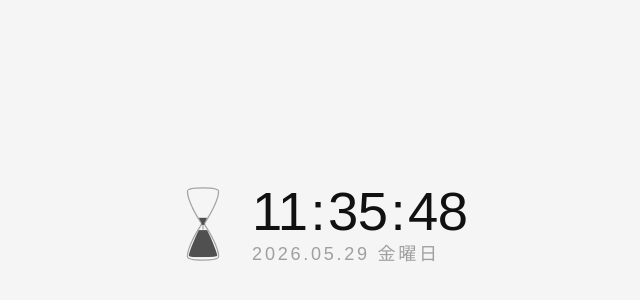
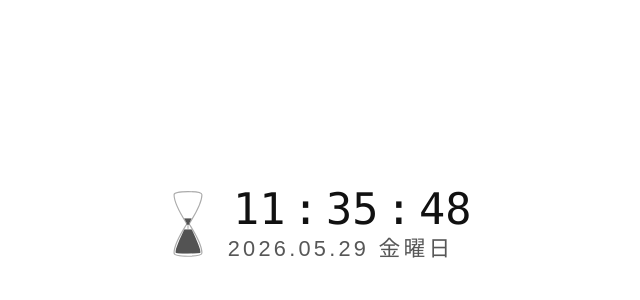
Before and after one commit to ZAKO-SOUNYAN/sandwatch, a plain HTML site: page clock.html in a window 1280 px wide. Shown: the part 176-476 px from the top of the page, without its empty margins (317-957 px from the left). Drawn offline with Linux system fonts and the light colour scheme.

Commit message:
Add files via upload

```diff
--- a/clock.html
+++ b/clock.html
@@ -13,31 +13,42 @@
     :root { --bg: #f5f5f5; --fg: #111111; --fg50: rgba(0,0,0,0.35); }
   }
   body {
-    background: var(--bg);
+
     display: flex; align-items: center; justify-content: center;
     min-height: 100vh;
     font-family: 'Hiragino Kaku Gothic ProN','Yu Gothic UI','Meiryo',sans-serif;
     overflow: hidden;
   }
   .container {
-    display: flex; align-items: flex-start; gap: 1.6rem;
+    display: flex; align-items: flex-start; gap: 1.28rem;
   }
-  #hg-wrap { width: 48px; flex-shrink: 0; }
+  #hg-wrap { width: 38px; flex-shrink: 0; }
   #hg-svg  { display: block; width: 100%; transform-origin: 50% 50%; }
 
   .clock-block { display: flex; flex-direction: column; }
   .time-row { display: flex; align-items: baseline; line-height: 1; }
   .digit, .colon {
-    font-size: clamp(2rem, 6.5vw, 3.4rem);
-    font-weight: 300; color: var(--fg);
-    font-variant-numeric: tabular-nums; letter-spacing: -0.01em;
+    font-size: clamp(1.6rem, 5.2vw, 2.72rem);
+    font-weight: 400; color: var(--fg);
+    font-family: 'SF Mono', 'Fira Mono', 'Consolas', 'Courier New', monospace;
+    font-variant-numeric: tabular-nums;
+    letter-spacing: 0;
   }
-  .colon { margin: 0 3px; }
+  /* 各2桁ブロックを固定幅に — ブレ完全防止 */
+  .digit {
+    display: inline-block;
+    width: 2.4ch;
+    text-align: center;
+  }
+  .colon { margin: 0 2px; }
   .date-row {
     margin-top: 0.3em;
     font-weight: 300;
-    font-size: clamp(0.67rem, 2.17vw, 1.13rem);
-    letter-spacing: 0.15em; color: var(--fg50); line-height: 1;
+    font-size: clamp(0.8rem, 2.6vw, 1.36rem);
+    letter-spacing: 0.15em;
+    color: var(--fg);
+    opacity: 0.7;
+    line-height: 1;
   }
 </style>
 </head>
@@ -209,6 +220,7 @@ function syncSize() {
   const h = clockBlock.getBoundingClientRect().height;
   hgWrap.style.height = h + 'px';
   hgSvg.setAttribute('height', h);
+
 }
 
 let isFlipping = false;
@@ -239,8 +251,7 @@ function tick() {
   document.getElementById('ss').textContent = pad(s);
   const wd = DAYS[now.getDay()];
   document.getElementById('date').textContent =
-    now.getFullYear() + '.' + pad(now.getMonth()+1) + '.' + pad(now.getDate())
-    + '  ' + wd + '曜日';
+    now.getFullYear() + '.' + pad(now.getMonth()+1) + '.' + pad(now.getDate()) + '  ' + wd + '曜日';
   if (!isFlipping) updateHourglass(s);
   if (lastSec === 59 && s === 0) flip();
   lastSec = s;
```
